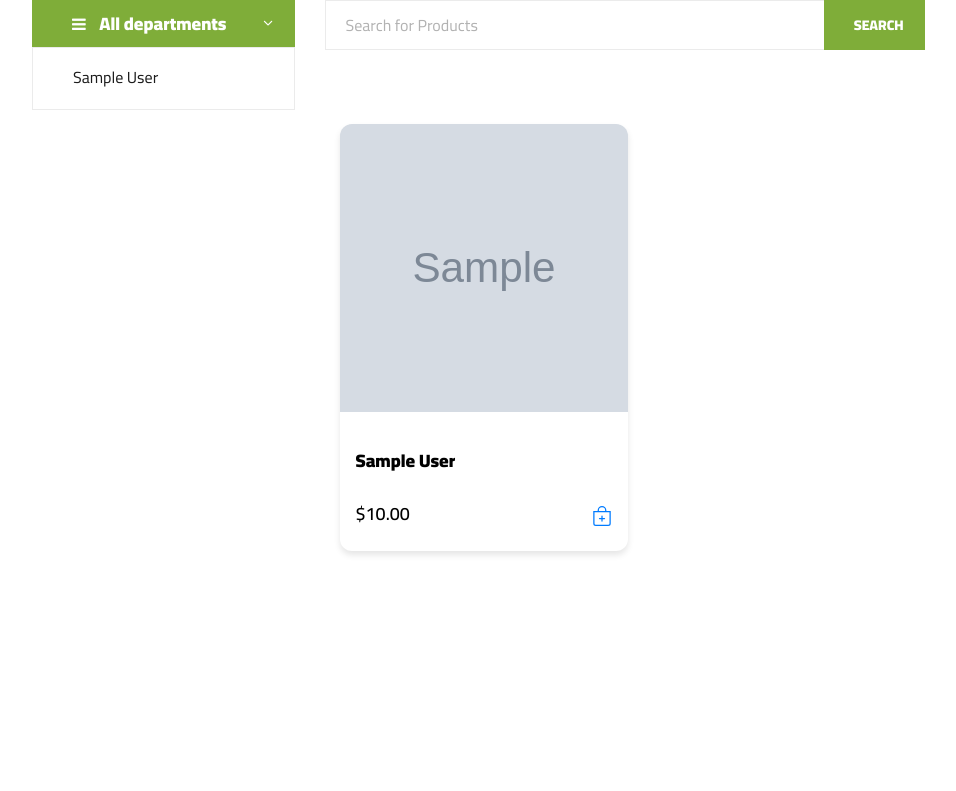
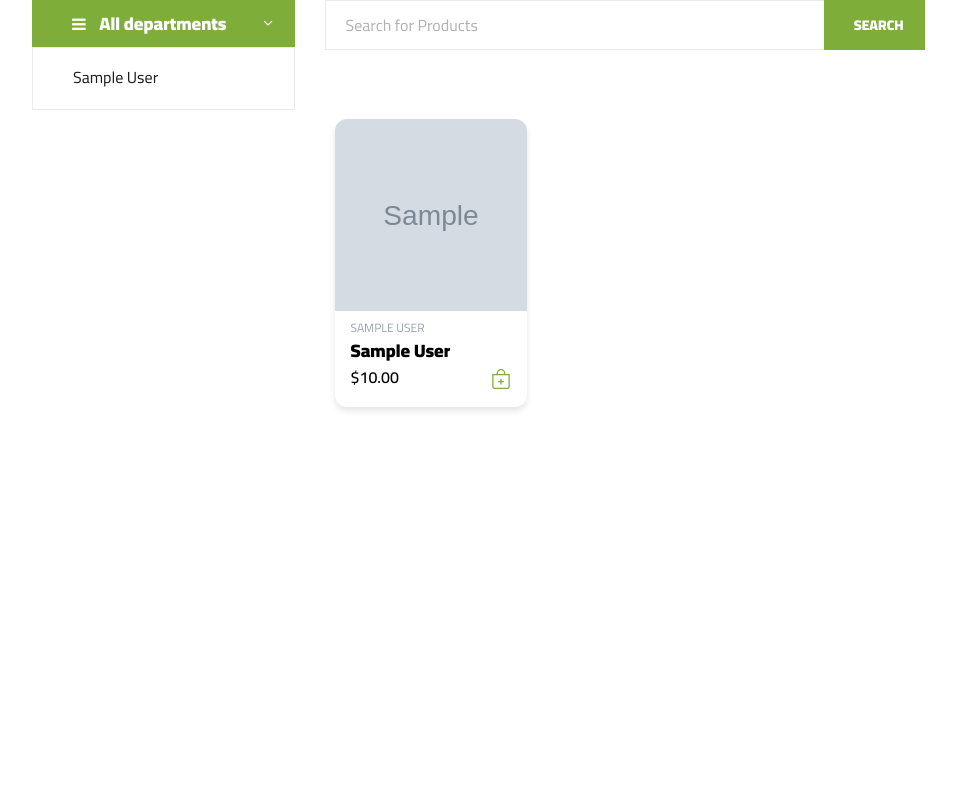
Before and after one commit to sundarrr/GreenSync, a Django app: page /search in a window 1280 px wide. Shown: the part 140-931 px from the top of the page, without its empty margins (38-994 px from the left). Run offline with Django 5.2, Linux system fonts and the light colour scheme; tables that the repository leaves empty hold one stand-in row (values such as "Sample post"); grey boxes marked "Sample" are stand-in pictures; some libraries are stand-ins or nearby versions.

Commit message:
Card view size change

```diff
--- a/userPortal/templates/ecom/v2/home/index.html
+++ b/userPortal/templates/ecom/v2/home/index.html
@@ -64,22 +64,22 @@
                             <div class="row featured__filter">
 
                                 {% for product in products %}
-                                <div class="product-card {{ category.name }}">
+                                <div class="product-card {{ product.category.name }}">
                                     <a href="#">
                                         <img src="{{ product.product_image.url }}" alt="Product" class="product-image" />
                                         <div class="product-details">
-                                            <span class="product-category">{{ category.name }}</span>
+                                            <span class="product-category">{{ product.category.name }}</span>
                                             <p class="product-name">{{ product.name }}</p>
                                             <div class="product-price-container">
                                                 <p class="product-price">${{ product.price }}</p>
                                                 <div class="add-to-cart">
                                                     {% if product.stock > 0 %}
-                                                    <a href="{% url 'add-to-cart' product.id %}"><svg xmlns="http://www.w3.org/2000/svg" width="20" height="20" fill="currentColor" class="bi bi-bag-plus" viewBox="0 0 16 16">
+                                                    <a href="{% url 'add-to-cart' product.id %}" style="color: #7fad39;"><svg xmlns="http://www.w3.org/2000/svg" width="20" height="20" fill="currentColor" class="bi bi-bag-plus" viewBox="0 0 16 16">
                                                         <path fill-rule="evenodd" d="M8 7.5a.5.5 0 0 1 .5.5v1.5H10a.5.5 0 0 1 0 1H8.5V12a.5.5 0 0 1-1 0v-1.5H6a.5.5 0 0 1 0-1h1.5V8a.5.5 0 0 1 .5-.5z" />
                                                         <path d="M8 1a2.5 2.5 0 0 1 2.5 2.5V4h-5v-.5A2.5 2.5 0 0 1 8 1zm3.5 3v-.5a3.5 3.5 0 1 0-7 0V4H1v10a2 2 0 0 0 2 2h10a2 2 0 0 0 2-2V4h-3.5zM2 5h12v9a1 1 0 0 1-1 1H3a1 1 0 0 1-1-1V5z" />
                                                     </svg></a>
                                                     {% else %}
-                                                    <i class="fa fa-ban"></i> Out of Stock
+                                                        <span style="color: #ff4d4f;"><i class="fa fa-ban"></i> No Stock</span>
                                                     {% endif %}
                                                 </div>
                                             </div>
@@ -117,13 +117,15 @@
 
 <style>
     .product-card {
-        width: 18rem; /* 72 / 4 = 18 */
+        width: 12rem;
+        height: 18rem;
         background-color: white;
         box-shadow: 0 4px 6px rgba(0, 0, 0, 0.1);
-        border-radius: 0.75rem; /* 12px */
+        border-radius: 0.75rem;
         transition: transform 0.5s, box-shadow 0.5s;
-        margin: 15px;
+        margin: 10px;
     }
+
 
 .product-card:hover {
     transform: scale(1.05);
@@ -131,16 +133,16 @@
 }
 
 .product-image {
-        height: 18rem;
-        width: 18rem;
+   height: 12rem;
+    width: 12rem;
     object-fit: cover;
-        border-top-left-radius: 0.75rem; /* 12px */
-        border-top-right-radius: 0.75rem; /* 12px */
+    border-top-left-radius: 0.75rem;
+    border-top-right-radius: 0.75rem;
 }
 
 .product-details {
-        padding: 0.75rem 1rem; /* 12px 16px */
-        width: 18rem;
+    padding: 0.2rem 1rem;
+    width: 12rem;
 }
 
 .product-category {
@@ -151,9 +153,10 @@
 }
 
 .product-name {
-        font-size: 1.125rem; /* 18px */
+    font-size: 1.125rem;
     font-weight: bold;
     color: black;
+    margin: 0px;
     white-space: nowrap;
     overflow: hidden;
     text-overflow: ellipsis;
@@ -166,11 +169,11 @@
 }
 
 .product-price {
-        font-size: 1.125rem; /* 18px */
+    font-size: 1rem;
     font-weight: 600;
     color: black;
     cursor: default;
-        margin: 0.75rem 0; /* 12px 0 */
+    margin: 0;
 }
 
 .add-to-cart {
```
Also changed, not shown: userPortal/templates/ecom/v2/base/home.html (+22 -21 lines), userPortal/templates/ecom/v2/home/customer_home.html (+19 -16 lines). Lines whose indentation alone changed are shown as unchanged.
